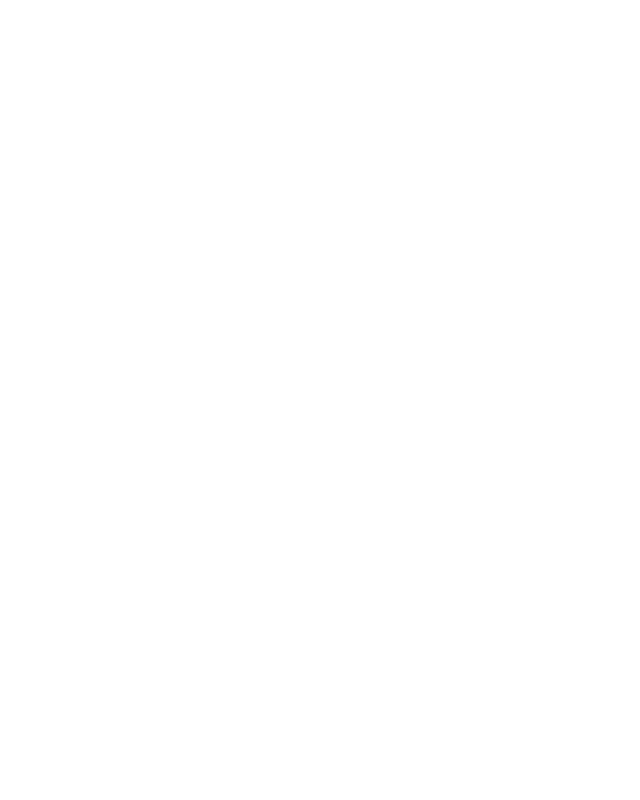
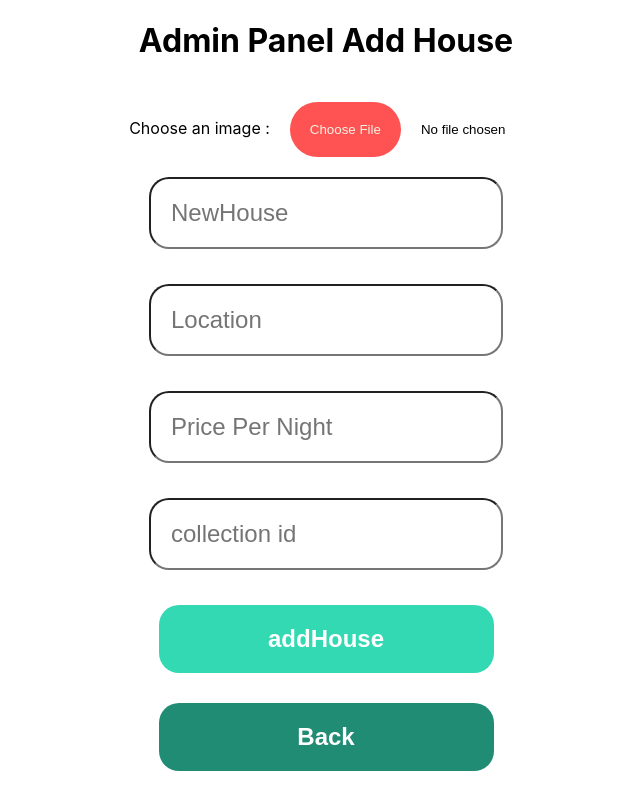
Before and after one commit to Mohammad-Mancy/airbnb, a React (Create React App) app in the folder frontend-react/: page /admin/addHouse in a window 1280 px wide. Before the commit this address had no page. Shown: the whole page, without its empty margins (314-954 px from the left). Built offline with nearby package versions, Linux system fonts and the light colour scheme.

Commit message:
Initiazling add house and collection components

```diff
--- a/frontend-react/src/App.css
+++ b/frontend-react/src/App.css
@@ -166,6 +166,10 @@
   color: white;
   font-weight: 700;
 }
+.addcollection-link,.addhouse-link{
+  text-decoration: none;
+  color: white;
+}
 .adminpanel-title{
   padding: 80px;
   margin: 0;
@@ -173,3 +177,43 @@
   font-size: 68px;
   background-color: #ff5252;
 }
+::-webkit-file-upload-button {
+  border-radius: 50px;;
+  background: #ff5252;
+  color: #f7f1e3;
+  padding: 20px;
+  border:none;
+  margin: 20px;
+  cursor: pointer;
+}
+.input-collection-name,.input-house-name,.input-house-location,.input-house-ppn{
+  font-size: 24px;
+    padding: 20px;
+    border-radius: 20px;
+    margin-bottom: 35px;
+}
+.add-collection-btn,.add-house-btn{
+  font-size: 24px;
+    padding: 20px;
+    width: 335px;
+    border-radius: 20px;
+    border: none;
+    background-color: #33d9b2;
+    margin-bottom: 30px;
+    font-weight: bold;
+    color: white;
+    cursor: pointer;
+}
+.back-collection-btn,.back-house-btn{
+  font-size: 24px;
+  padding: 20px;
+  width: 335px;
+  border-radius: 20px;
+  border: none;
+  background-color: #218c74;
+}
+.back-collection,.back-house{
+  color: white;
+  font-weight: bold;
+  text-decoration: none;
+}
--- a/frontend-react/src/App.js
+++ b/frontend-react/src/App.js
@@ -4,6 +4,8 @@
 import Login from './components/home/Login';
 import Admin from './components/Admin'
 import {BrowserRouter, Routes, Route} from "react-router-dom";
+import AddCollection from './components/admin/AddCollection';
+import AddHouse from './components/admin/AddHouse';
 
 function App() {
   return (
@@ -13,6 +15,8 @@
           <Route path='/' element={<Home />}/>
           <Route path='/login' element={<Login />}/>
           <Route path='/admin' element={<Admin />}/>
+          <Route path='/admin/addCollection' element={<AddCollection />}/>
+          <Route path='/admin/addHouse' element={<AddHouse />}/>
         </Routes>
       </BrowserRouter>
     </div>
--- a/frontend-react/src/components/Admin.jsx
+++ b/frontend-react/src/components/Admin.jsx
@@ -8,10 +8,10 @@
     <div>
       <h1 className='adminpanel-title'>Admin Panel</h1>
       <div className='addcollection-div'>
-          <AddCollection/>
+          <Link className='addcollection-link' to='addCollection'>Add Collection</Link>
       </div>
       <div className='addhouse-div'>
-          <AddHouse />
+      <Link className='addhouse-link' to='addHouse'>Add House</Link>
       </div>
     </div>
   )
--- a/frontend-react/src/components/admin/AddCollection.jsx
+++ b/frontend-react/src/components/admin/AddCollection.jsx
@@ -1,9 +1,68 @@
-import React from 'react'
+import React,{useState} from 'react'
+import {Link,useNavigate} from 'react-router-dom'
+function AddCollection() {
 
-function AddCollection() {
+    const [icon , setIcon] = useState("");
+    const [collection_name , setCollection_name] = useState("");
+    const navigation = useNavigate();
+
+    async function handleSubmit(e){
+        e.preventDefault();
+        try {
+          let res = await fetch("http://127.0.0.1:8000/api/admin/login", {
+            method: "POST",
+            headers:{ 'Content-Type': 'application/json' },
+            body: JSON.stringify({
+              icon: icon,
+              collection_name: collection_name,
+            }),
+          });
+          const data = await res.json();
+          console.log(data)
+          if (res.status === 200) {
+            setIcon("");
+            setCollection_name("");
+            console.log(res)
+            navigation('/admin')
+          } else {
+            alert("Some error occured");
+          }
+        } catch (err) {
+          console.log(err);
+        }
+      }
+
   return (
     <div>
-        AddCollection
+        <h1>Admin Panel Add Collection</h1>
+        <form className="add-collection-form" onSubmit={handleSubmit}>
+          <div className="input-collection-field">
+            <span>Choose an Icon :</span>
+            <input
+              type="file"
+              placeholder={"Icon URL"}
+              value={icon}
+              onChange={(e) => {
+                setIcon(e.target.value);
+              }}
+            />
+          </div>
+
+          <div className="input-collection-field">
+            <input
+            className='input-collection-name'
+              type="text"
+              placeholder={"NewCollection"}
+              value={collection_name}
+              onChange={(e) => {
+                setCollection_name(e.target.value);
+              }}
+            />
+          </div>
+          <input type={"submit"} value="addCollection" className="add-collection-btn" />
+          <div className='divider'/>
+          <button className='back-collection-btn'><Link className='back-collection' to="/admin">Back</Link></button>
+        </form>
     </div>
   )
 }
--- a/frontend-react/src/components/admin/AddHouse.jsx
+++ b/frontend-react/src/components/admin/AddHouse.jsx
@@ -1,9 +1,130 @@
-import React from 'react'
+import React,{useState} from 'react'
+import {Link,useNavigate} from 'react-router-dom'
+function AddHouse() {
 
-function AddHouse() {
+    const [image , setImage] = useState("");
+    const [description , setDescription] = useState("");
+    const [location , setLocation] = useState("");
+    const [ppn , setPpn] = useState("");
+    const [collection , setCollection] = useState("");
+    const navigation = useNavigate();
+
+    async function handleSubmit(e){
+        e.preventDefault();
+        try {
+          let res = await fetch("http://127.0.0.1:8000/api/admin/addHouse", {
+            method: "POST",
+            headers:{ 'Content-Type': 'application/json' },
+            body: JSON.stringify({
+              image:image,
+              description: description,
+              location:location,
+              ppn:ppn,
+              collection:collection,
+            }),
+          });
+          const data = await res.json();
+          console.log(data)
+          if (res.status === 200) {
+            setImage("");
+            setDescription("");
+            setLocation("");
+            setPpn("");
+            setCollection("")
+            console.log(res)
+            navigation('/admin')
+          } else {
+            alert("Some error occured");
+          }
+        } catch (err) {
+          console.log(err);
+        }
+      }
+
+      //Getting Categories
+        // const [items, setItems] = React.useState([]);
+        // function getItems(){
+        //     fetch('http://127.0.0.1:8000/api/getCollections')
+        //     .then((response) => {
+        //         if (response.ok) {
+        //         return response.json();
+        //         }
+
+
+        //     }).then((data) => {setItems(data.collection)})
+        //     .catch((err) => {
+        //         console.log(err.message);
+        //     });
+        // }
+        // React.useEffect(() => {
+        //     getItems();
+        // },[])
+
+
   return (
     <div>
-        AddHouse
+    <h1>Admin Panel Add House</h1>
+    <form className="add-house-form" onSubmit={handleSubmit}>
+      <div className="input-house-field">
+        <span>Choose an image :</span>
+        <input
+          type="file"
+          placeholder={""}
+          value={image}
+          onChange={(e) => {
+            setImage(e.target.value);
+          }}
+        />
+      </div>
+
+      <div className="input-house-field">
+        <input
+        className='input-house-name'
+          type="text"
+          placeholder={"NewHouse"}
+          value={description}
+          onChange={(e) => {
+            setDescription(e.target.value);
+          }}
+        />
+      </div>
+      <div className="input-house-field">
+        <input
+        className='input-house-location'
+          type="text"
+          placeholder={"Location"}
+          value={location}
+          onChange={(e) => {
+            setLocation(e.target.value);
+          }}
+        />
+      </div>
+      <div className="input-house-field">
+        <input
+        className='input-house-ppn'
+          type="text"
+          placeholder={"Price Per Night"}
+          value={ppn}
+          onChange={(e) => {
+            setPpn(e.target.value);
+          }}
+        />
+      </div>
+      <div className="input-house-field">
+        <input
+        className='input-house-ppn'
+          type="text"
+          placeholder={"collection id"}
+          value={collection}
+          onChange={(e) => {
+            setCollection(e.target.value);
+          }}
+        />
+      </div>
+      <input type={"submit"} value="addHouse" className="add-house-btn" />
+      <div className='divider'/>
+      <button className='back-house-btn'><Link className='back-house' to="/admin">Back</Link></button>
+    </form>
     </div>
   )
 }
--- a/frontend-react/src/components/home/Login.jsx
+++ b/frontend-react/src/components/home/Login.jsx
@@ -23,7 +23,6 @@
         if (res.status === 200) {
           setEmail("");
           setPassword("");
-          localStorage.setItem('userId',data.userId)
           console.log(res)
           navigation('/admin')
         } else {
```
Also changed, not shown: frontend-react/src/components/home/Main.jsx (added, +43 -0 lines), frontend-react/src/assets/images/falamanki.jpg (added), 1 other file (tests, documents, lock files or other folders).
